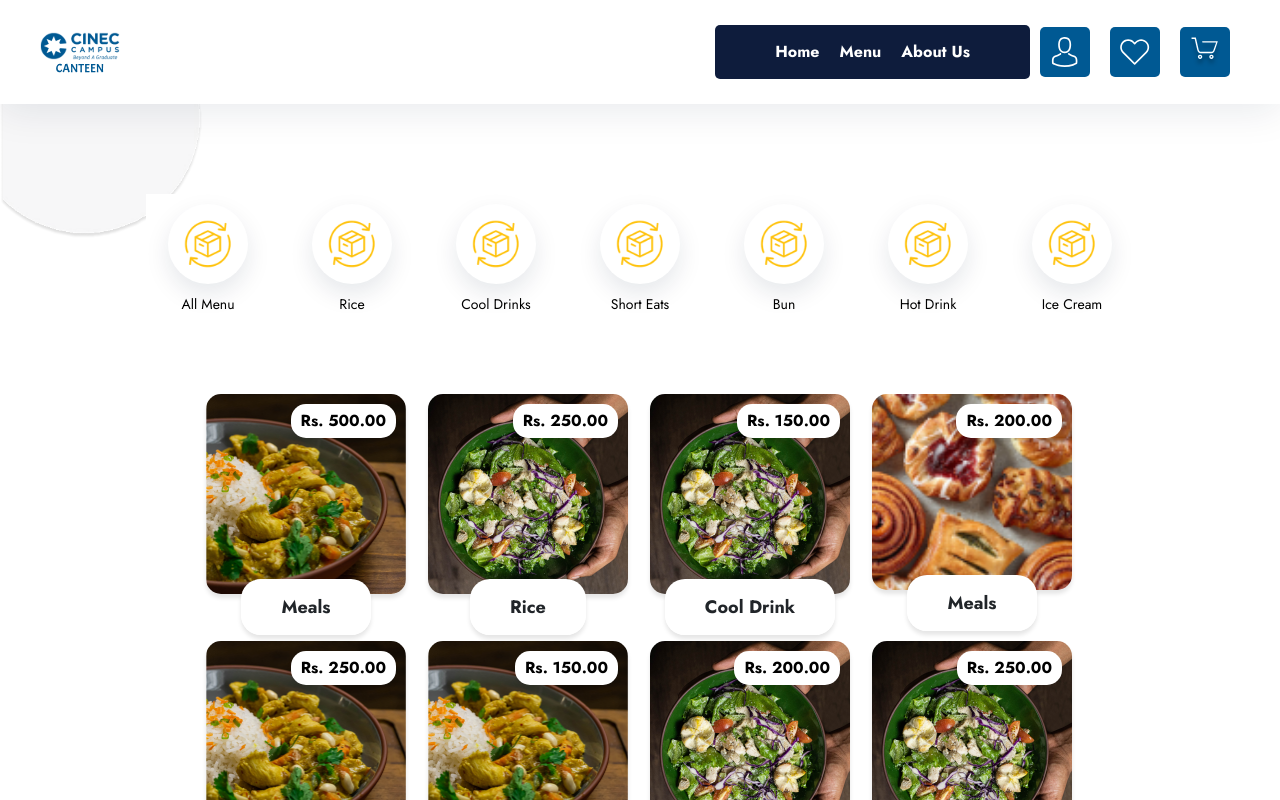
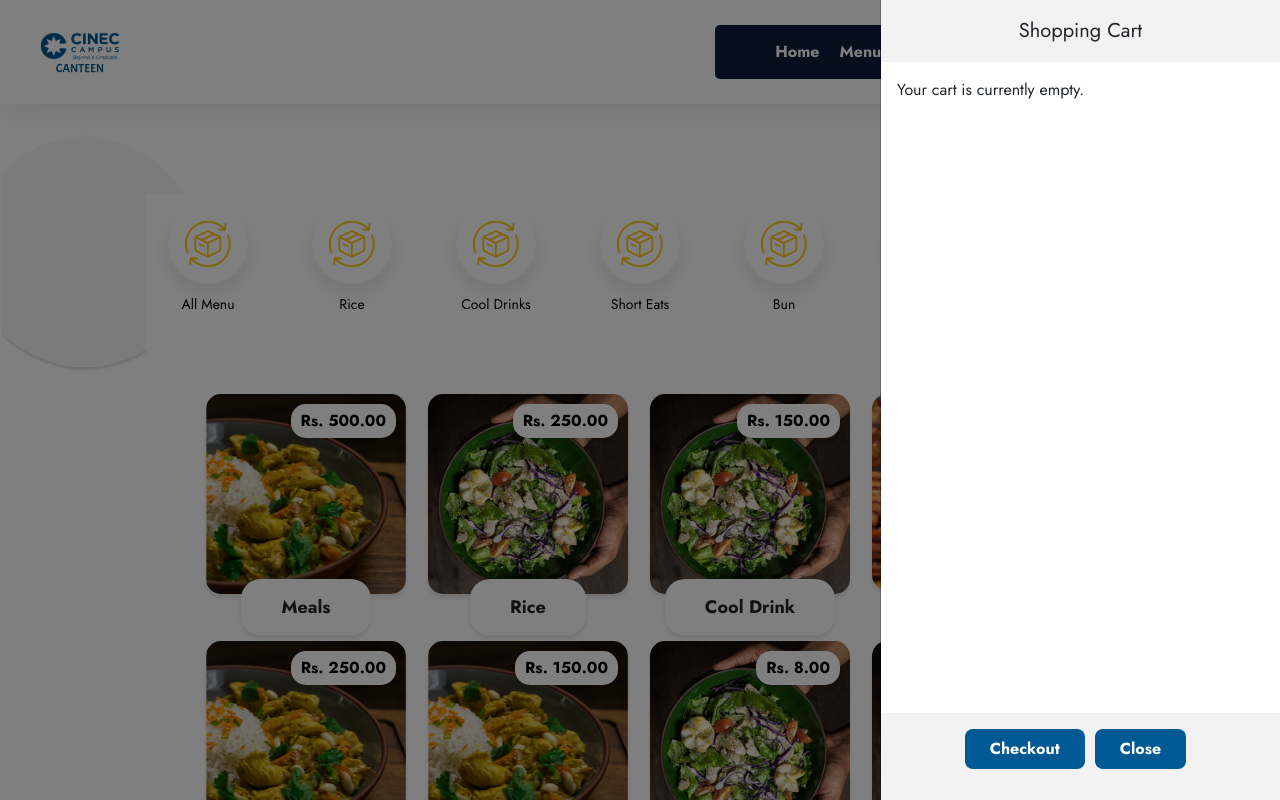
Before and after one commit to Pratheeshan/cinec-canteen, a React (Create React App) app: page /Menu in a window 1280 px wide. Both pictures are taken after a click on the button 1205 px from the left and 52 px from the top of the page. Shown: the top 800 px of the page. Built offline with nearby package versions, Linux system fonts and the light colour scheme.

Commit message:
offcanvas css added

```diff
--- a/src/components/cartoffcanvas/OffcanvasCart.css
+++ b/src/components/cartoffcanvas/OffcanvasCart.css
@@ -0,0 +1,38 @@
+.offcanvas-header {
+    background-color: #F2F2F2;
+  }
+
+  .offcanvas-title {
+    text-align: center;
+    font-weight: bold;
+    color: #0E1C3C;
+    width: 100%;
+  }
+
+  .offcanvas-footer {
+    display: flex;
+    justify-content: center;
+    padding: 1rem;
+    background-color: #F2F2F2;
+  }
+
+  .offcanvas-footer button {
+    margin-right: 10px;
+
+  }
+
+
+  .offcanvas-footer .home-button{
+    align-items: center;
+    background-color: #005993;
+    color: white;
+    border: none;
+    border-radius: 8px;
+    padding: 8px 25px;
+    cursor: pointer;
+    font-weight: bold;
+    text-decoration: none;
+}
+.offcanvas-footer .home-button:hover{
+    background-color: #0E1C3C;
+}
--- a/src/components/cartoffcanvas/OffcanvasCart.js
+++ b/src/components/cartoffcanvas/OffcanvasCart.js
@@ -1,15 +1,23 @@
 import React from 'react';
 import Offcanvas from 'react-bootstrap/Offcanvas';
+import Button from 'react-bootstrap/Button';
+import './OffcanvasCart.css'
 
 const OffCanvasCart = ({ show, handleClose }) => {
   return (
     <Offcanvas show={show} onHide={handleClose} placement="end">
-      <Offcanvas.Header closeButton>
-        <Offcanvas.Title>Shopping Cart</Offcanvas.Title>
+      <Offcanvas.Header className="offcanvas-header" >
+        <Offcanvas.Title className="offcanvas-title">
+          Shopping Cart
+        </Offcanvas.Title>
       </Offcanvas.Header>
       <Offcanvas.Body>
         Your cart is currently empty.
       </Offcanvas.Body>
+      <div className="offcanvas-footer">
+        <Button className='home-button'>Checkout</Button>
+        <Button  onClick={handleClose} className='home-button'>Close</Button>
+      </div>
     </Offcanvas>
   );
 };
--- a/src/components/header/Header.js
+++ b/src/components/header/Header.js
@@ -1,8 +1,11 @@
 import React, { useState } from "react";
 import "./Header.css";
 
-const Header = ({ handleShowCart }) => {
+import OffcanvasCart from '../cartoffcanvas/OffcanvasCart'
+
+const Header = () => {
   const [menuOpen, setMenuOpen] = useState(false);
+  const [showCartCanvas, setShowCartCanvas] = useState(false)
 
   const toggleMenu = () => {
     setMenuOpen(!menuOpen);
@@ -11,10 +14,18 @@ const Header = ({ handleShowCart }) => {
   const loginOnClick = () => {
     window.location.href = "/Login";
   };
+
   const aboutOnClick = () => {
     window.location.href = "/About";
   };
 
+  const handleShowCartCanvas = () => {
+    setShowCartCanvas(true)
+  }
+
+  const handleCloseCartCanvas = () => {
+    setShowCartCanvas(false)
+  }
 
   return (
     <header className="header">
@@ -35,11 +46,12 @@ const Header = ({ handleShowCart }) => {
           <button className="nav-item nav-button" >
             <img src="Like.svg" alt="Wishlist" className="icon" />
           </button>
-          <button className="nav-item nav-button" onClick={handleShowCart}>
+          <button className="nav-item nav-button" onClick={handleShowCartCanvas}>
             <img src="cart.svg" alt="Cart" className="icon" />
           </button>
         </div>
       </div>
+      <OffcanvasCart show={showCartCanvas} handleClose = {handleCloseCartCanvas}/>
     </header>
   );
 };
--- a/src/pages/menu/Menu.css
+++ b/src/pages/menu/Menu.css
@@ -1,6 +1,6 @@
 @import url('https://fonts.googleapis.com/css2?family=Jost:wght@400;700&display=swap');
 
-body {
+/* .menu-page {
     font-family: 'Jost', sans-serif;
     background-color: #f8f8f8;
     margin: 0;
@@ -8,11 +8,14 @@ body {
     background-image: url('/public/greycircle.png');
     background-size: contain;
     background-repeat: no-repeat, repeat;
-}
+} */
 
 .menu-page {
     padding: 20px;
     /* background-color: white; */
+    background-image: url('/public/greycircle.png');
+    background-size: contain;
+    background-repeat: no-repeat, repeat;
 }
 
 section.menu {
--- a/src/pages/menu/Menu.js
+++ b/src/pages/menu/Menu.js
@@ -12,13 +12,13 @@ const allFoodItems = [
     { id: 4, category: 'All Menu', label: 'Meals', price: 'Rs. 200.00', image: 'image7.png' },
     { id: 5, category: 'Rice', label: 'Rice', price: 'Rs. 250.00', image: 'food2.png' },
     { id: 6, category: 'Cool Drinks', label: 'Cool Drink', price: 'Rs. 150.00', image: 'food2.png' },
-    { id: 7, category: 'All Menu', label: 'Meals', price: 'Rs. 200.00', image: 'meal.jpg' },
+    { id: 7, category: 'Ice Cream', label: 'Ice Cream', price: 'Rs. 8.00', image: 'meal.jpg' },
     { id: 8, category: 'Rice', label: 'Rice', price: 'Rs. 250.00', image: 'meal.jpg' },
     { id: 9, category: 'Cool Drinks', label: 'Cool Drink', price: 'Rs. 150.00', image: 'food2.png' },
-    { id: 10, category: 'All Menu', label: 'Meals', price: 'Rs. 200.00', image: 'meal.jpg' },
+    { id: 10, category: 'Hot Drink', label: 'Hot Drink', price: 'Rs. 200.00', image: 'meal.jpg' },
     { id: 11, category: 'Rice', label: 'Rice', price: 'Rs. 250.00', image: 'meal.jpg' },
-    { id: 12, category: 'Cool Drinks', label: 'Cool Drink', price: 'Rs. 150.00', image: 'meal.jpg' },
-    { id: 13, category: 'Cool Drinks', label: 'Cool Drink', price: 'Rs. 150.00', image: 'meal.jpg' }
+    { id: 12, category: 'Short Eats', label: 'Short Eats', price: 'Rs. 150.00', image: 'meal.jpg' },
+    { id: 13, category: 'Bun', label: 'Bun', price: 'Rs. 150.00', image: 'meal.jpg' }
 ];
 
 // Sample Menu Categories
```
Also changed, not shown: src/components/CartContext.js (added, +23 -0 lines), 1 other file (tests, documents, lock files or other folders).
